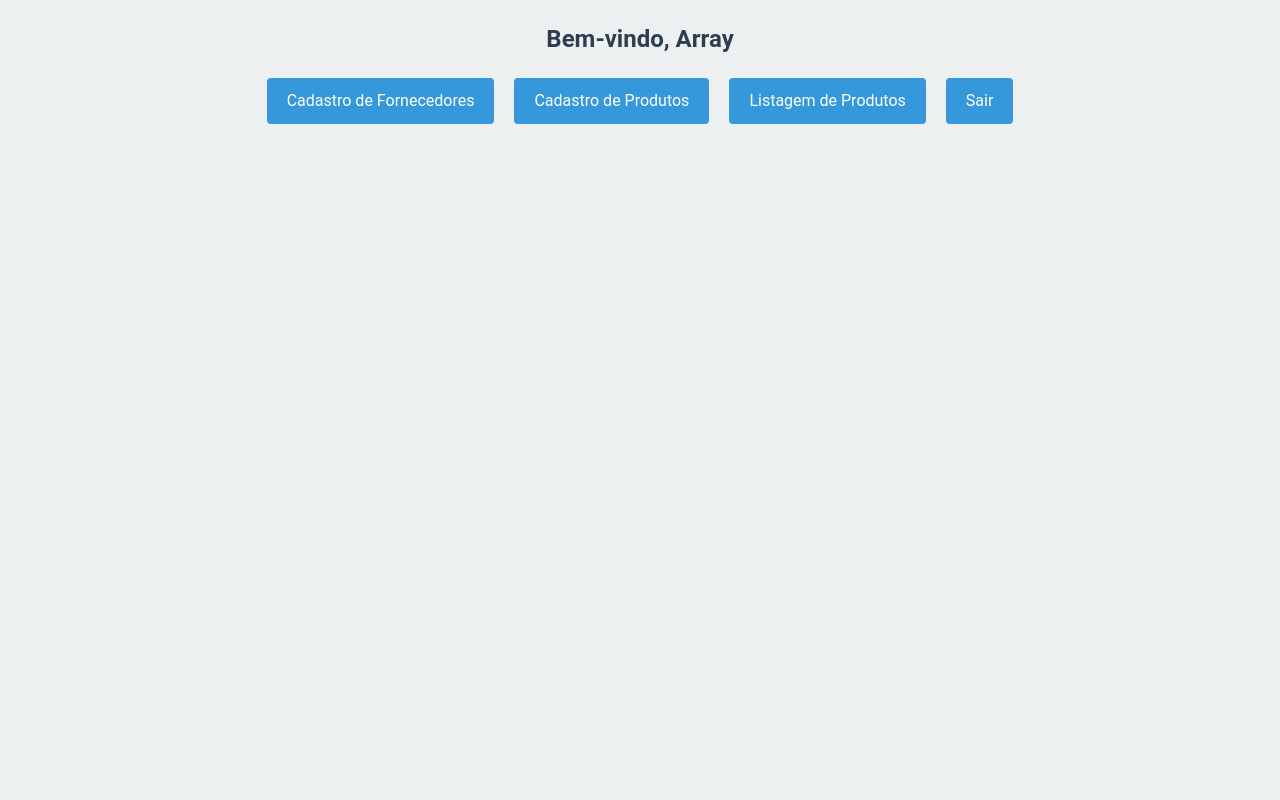
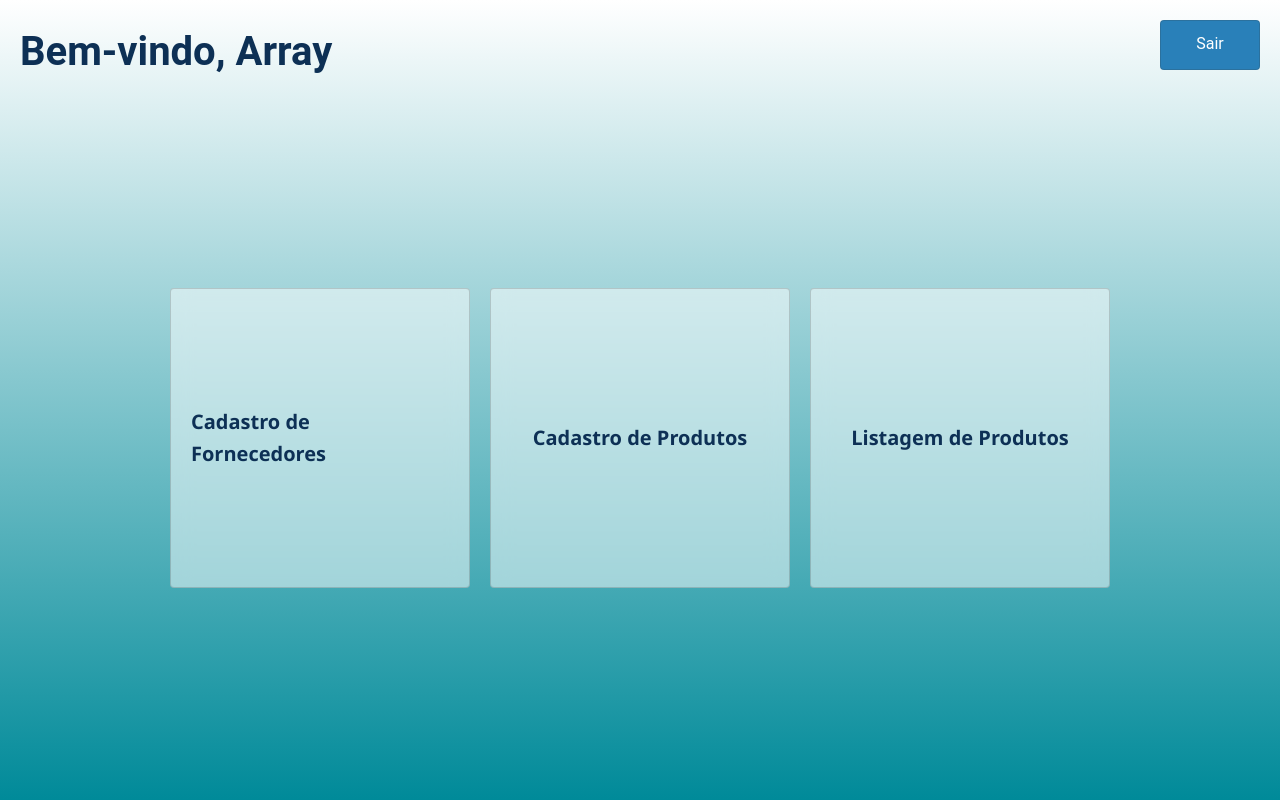
Before and after one commit to joseaugusto271/sistema-fornecedores-produtos, a PHP site: page / in a window 1280 px wide. Run offline with PHP 8.4, Linux system fonts and the light colour scheme; a user stored in the database is signed in.

Commit message:
Index.php estilo
Estilização do index do projeto.

```diff
--- a/cadastro_fornecedor.php
+++ b/cadastro_fornecedor.php
@@ -144,7 +144,7 @@ if (isset($_GET['edit_id'])) {
     <link rel="stylesheet" href="styles.css">
 </head>
 <body>
-    <div class="container" style="width: 900px;">
+    <div class="container" style="max-width: 900px;">
         <h2>Cadastro de Fornecedor</h2>
         <!-- Formulário para cadastro/edição de fornecedor -->
         <form method="post" action="" enctype="multipart/form-data">
--- a/index.php
+++ b/index.php
@@ -8,13 +8,15 @@
     <link rel="stylesheet" href="styles.css">
 </head>
 <body>
-    <div class="container">
-        <h2>Bem-vindo, <?php echo $_SESSION['usuario']; ?></h2>
+    <div class="header">
+        <h1>Bem-vindo, <?php echo $_SESSION['usuario']; ?></h1>
+        <a href="logout.php" class="logout">Sair</a>
+    </div>
+    <div class="container-menu">
         <ul class="menu">
-            <li><a href="cadastro_fornecedor.php">Cadastro de Fornecedores</a></li>
-            <li><a href="cadastro_produto.php">Cadastro de Produtos</a></li>
-            <li><a href="listagem_produtos.php">Listagem de Produtos</a></li>
-            <li><a href="logout.php">Sair</a></li>
+            <li><a href="cadastro_fornecedor.php" class="cadastro">Cadastro de Fornecedores</a></li>
+            <li><a href="cadastro_produto.php" class="cadastro">Cadastro de Produtos</a></li>
+            <li><a href="listagem_produtos.php" class="cadastro">Listagem de Produtos</a></li>
         </ul>
     </div>
 </body>
--- a/styles.css
+++ b/styles.css
@@ -7,33 +7,45 @@
 
 /* Definindo variáveis para cores e fontes */
 :root {
-    --primary-color: #3498db;
-    --secondary-color: #2c3e50;
-    --background-color: #ecf0f1;
-    --text-color: #333;
+    --primary-color: #2D9CDB;
+    --secondary-color: #2076d2;
+    --background-color: linear-gradient(to bottom, white, #008A99);
+    --text-color: #0d3055;
     --error-color: #e74c3c;
-    --success-color: #2ecc71;
+    --success-color: #3cb462;
     --font-family: 'Roboto', sans-serif;
+}
+
+html {
+    height: 100vh;
+    min-height: 100vh;
 }
 
 /* Estilos globais */
 body {
     font-family: var(--font-family);
-    background-color: var(--background-color);
+    min-height: 100%;
     color: var(--text-color);
     line-height: 1.6;
+    margin: 0;
+    background-image: var(--background-color);
+    background-attachment: fixed;
 }
 
 .container {
-    max-width: 1200px;
+    width: 900px;
+    height: 95vh;
     margin: 0 auto;
-    padding: 20px;
+    padding: 20px 20px 0 20px;
 }
 
 /* Estilos para cabeçalhos */
-h2 {
-    color: var(--secondary-color);
-    margin-bottom: 20px;
+h1 {
+    font-size: 40px;
+}
+
+h1, h2 {
+    color: var(--text-color);
     text-align: center;
 }
 
@@ -86,7 +98,7 @@ button:hover {
 table {
     width: 100%;
     border-collapse: collapse;
-    margin-bottom: 20px;
+    margin-bottom: 8px;
     background-color: #fff;
     box-shadow: 0 0 10px rgba(0, 0, 0, 0.1);
 }
@@ -147,28 +159,80 @@ a:hover {
 }
 
 /* Estilos para o menu principal */
+.header {
+    display: flex;
+    flex-flow: row wrap;
+    justify-content: space-between;
+    align-content: stretch;
+    /* width: 100%; */
+    padding: 20px;
+}
+
+.container-menu {
+    display: flex;
+    width: 100%;
+    height: 86vh;
+    justify-content: center;
+}
+
 .menu {
+    flex-wrap: wrap;
+    align-content: space-evenly;
     list-style-type: none;
     display: flex;
     justify-content: center;
+    align-items: center;
     margin-bottom: 20px;
+    font-size: 20px;
 }
 
 .menu li {
     margin: 0 10px;
+    font-family: 'Segoe UI', Tahoma, Geneva, Verdana, sans-serif;
+    font-weight: bolder;
 }
 
 .menu a {
-    display: block;
+    display: flex;
     padding: 10px 20px;
-    background-color: var(--primary-color);
-    color: #fff;
+    background-color: rgba(255, 255, 255, 0.5);
+    backdrop-filter: blur(10px);
+    -webkit-backdrop-filter: blur(10px);
+    color: var(--text-color);
+    border: 1px solid rgba(51, 51, 51, 0.2);
     border-radius: 4px;
     transition: background-color 0.3s;
 }
 
 .menu a:hover {
+    background-color: rgba(255, 255, 255, 1);
+    backdrop-filter: blur(50px);
+    -webkit-backdrop-filter: blur(50px);
+}
+
+.cadastro {
+    justify-content: center;
+    align-items: center;
+    width: 300px;
+    height: 300px;
+}
+
+.logout {
+    padding: 10px 20px;
     background-color: #2980b9;
+    color: white;
+    border: 1px solid rgba(51, 51, 51, 0.2);
+    border-radius: 4px;
+    transition: background-color 0.3s;
+    flex-grow: 0;
+    width: 100px;
+    height: 50px;
+    text-align: center;
+}
+
+.logout:hover {
+    background-color: #20618b;
+    color: white;
 }
 
 /* Estilos para ações na tabela */
@@ -192,7 +256,6 @@ a:hover {
 /* Estilo para o botão de voltar */
 .back-button {
     display: inline-block;
-    margin-top: 20px;
     padding: 10px 20px;
     background-color: var(--secondary-color);
     color: #fff;
@@ -205,6 +268,7 @@ a:hover {
 }
 
 /* Estilos para ações na tabela */
+
 table td a {
     display: inline-block;
     padding: 5px 10px;
@@ -234,8 +298,12 @@ table td a:last-child:hover {
 /* Estilos responsivos */
 
 @media (max-width: 768px) {
+    h1 {
+        font-size: 32px;
+    }
+
     .container {
-        padding: 10px;
+        padding: 10px 10px 0 10px;
     }
 
     table {
@@ -245,12 +313,4 @@ table td a:last-child:hover {
     th, td {
         padding: 8px;
     }
-
-    .menu {
-        flex-direction: column;
-    }
-
-    .menu li {
-        margin: 5px 0;
-    }
 }
```
